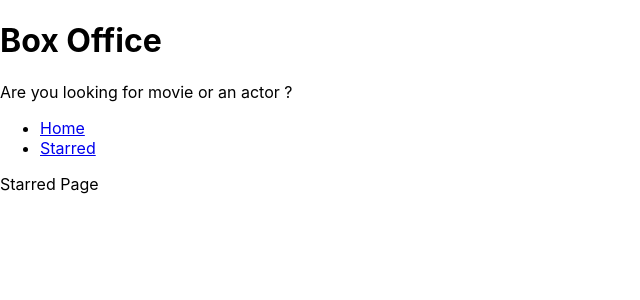
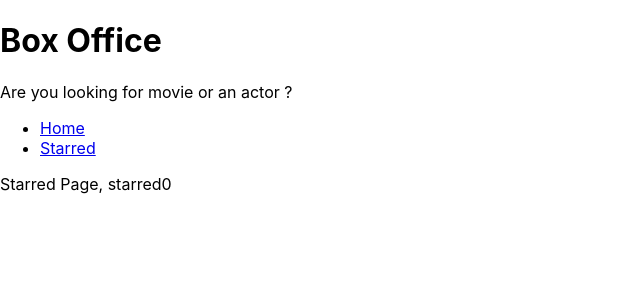
Before and after one commit to Ishikaza-das/box-office-app, a React (Create React App) app in the folder Projects/box-office/: page /Starred in a window 1280 px wide. Shown: the top 300 px of the page, without its empty margins (0-640 px from the left). Built offline with nearby package versions, Linux system fonts and the light colour scheme.

Commit message:
Starred shows p2. Extract starred shows logic in a custom hook

```diff
--- a/Projects/box-office/src/components/shows/ShowCard.jsx
+++ b/Projects/box-office/src/components/shows/ShowCard.jsx
@@ -1,4 +1,4 @@
-const ShowCard = ({ name, image, id, summary, onStarMeClick }) => {
+const ShowCard = ({ name, image, id, summary, onStarMeClick, isStarred }) => {
   const summaryStripped = summary
     ? summary.split(' ').slice(0, 10).join(' ').replace(/<.+?>/g, '')
     : 'NO Description';
@@ -18,7 +18,7 @@
           Read morer
         </a>
         <button type="button" onClick={() => onStarMeClick(id)}>
-          Star Me
+          {isStarred ? 'Unstar me' : 'Star me'}
         </button>
       </div>
     </div>
--- a/Projects/box-office/src/components/shows/ShowGrid.jsx
+++ b/Projects/box-office/src/components/shows/ShowGrid.jsx
@@ -1,37 +1,8 @@
 import ShowCard from './ShowCard';
-import { useReducer, useEffect } from 'react';
-
-const usePersistedReducer = (reducer, initialState, localStorageKey) => {
-  const [state, dispatch] = useReducer(reducer, initialState, initial => {
-    const persistedValue = localStorage.getItem(localStorageKey);
-
-    return persistedValue ? JSON.parse(persistedValue) : initial;
-  });
-  useEffect(() => {
-    localStorage.setItem(localStorageKey, JSON.stringfy(state));
-  }, [state, localStorageKey]);
-
-  return [state, dispatch];
-};
-
-const starredShowsReducer = (currentStarred, action) => {
-  switch (action.type) {
-    case 'STAR':
-      return currentStarred.concat(action.showId);
-    case 'UNSTAR':
-      return currentStarred.filter(showId => showId !== action.showId);
-    default:
-      return currentStarred;
-  }
-};
+import { useStarredShows } from '../../lib/useStarredShows';
 
 const ShowGrid = ({ shows }) => {
-  const [starredShows, dispatchStarred] = usePersistedReducer(
-    starredShowsReducer,
-    [],
-    'starredShows'
-  );
-
+  const [starredShows, dispatchStarred] = useStarredShows();
   const onStarMeclick = showId => {
     const isStarred = starredShows.includes(showId);
 
@@ -53,6 +24,7 @@
           }
           summary={data.show.summary}
           onStarMeClick={onStarMeclick}
+          isStarred={starredShows.includes(data.show.id)}
         />
       ))}
     </div>
--- /dev/null
+++ b/Projects/box-office/src/lib/useStarredShows.js
@@ -0,0 +1,29 @@
+import { useReducer, useEffect } from 'react';
+
+const usePersistedReducer = (reducer, initialState, localStorageKey) => {
+  const [state, dispatch] = useReducer(reducer, initialState, initial => {
+    const persistedValue = localStorage.getItem(localStorageKey);
+
+    return persistedValue ? JSON.parse(persistedValue) : initial;
+  });
+  useEffect(() => {
+    localStorage.setItem(localStorageKey, JSON.stringify(state));
+  }, [state, localStorageKey]);
+
+  return [state, dispatch];
+};
+
+const starredShowsReducer = (currentStarred, action) => {
+  switch (action.type) {
+    case 'STAR':
+      return currentStarred.concat(action.showId);
+    case 'UNSTAR':
+      return currentStarred.filter(showId => showId !== action.showId);
+    default:
+      return currentStarred;
+  }
+};
+
+export const useStarredShows = () => {
+  return usePersistedReducer(starredShowsReducer, [], 'starredShows');
+};
--- a/Projects/box-office/src/pages/Home.jsx
+++ b/Projects/box-office/src/pages/Home.jsx
@@ -11,7 +11,7 @@
   const { data: apiData, error: apiDataError } = useQuery({
     queryKey: ['search', filter],
     queryFn: () =>
-      filter.searchOption === 'show'
+      filter.searchOption === 'shows'
         ? searchForShows(filter.q)
         : searchForPeople(filter.q),
     enabled: !!filter,
--- a/Projects/box-office/src/pages/Starred.jsx
+++ b/Projects/box-office/src/pages/Starred.jsx
@@ -1,5 +1,9 @@
+import { useStarredShows } from '../lib/useStarredShows';
+
 const Starred = () => {
-  return <div>Starred Page</div>;
+  const [starredShows] = useStarredShows();
+
+  return <div>Starred Page, starred{starredShows.length}</div>;
 };
 
 export default Starred;
```
